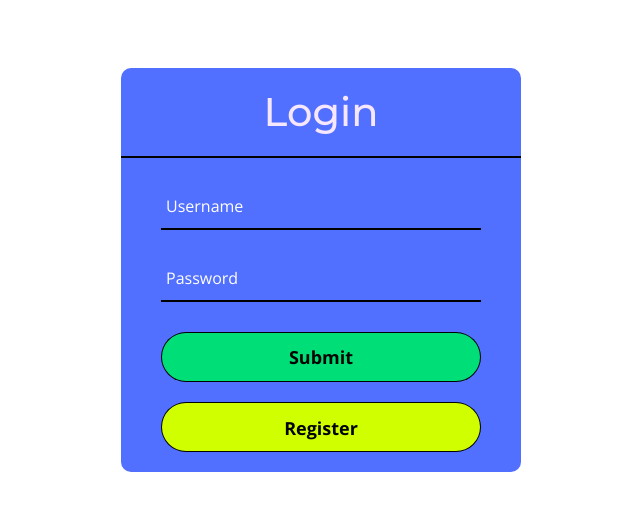
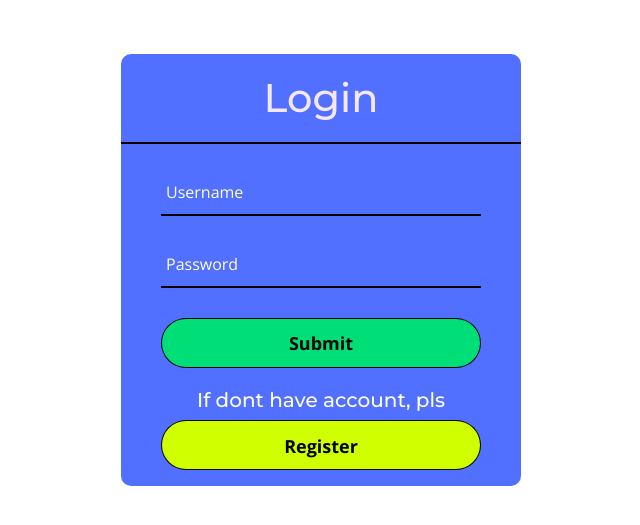
Before and after one commit to xhier2547/Xhi3r-Course-Flask, a Flask app: page /login in a window 1280 px wide. Shown: the part 130-655 px from the top of the page, without its empty margins (319-959 px from the left). Run offline with Flask 3, Linux system fonts and the light colour scheme; some libraries are stand-ins or nearby versions.

Commit message:
edit login page

```diff
--- a/assets/static/css/style.css
+++ b/assets/static/css/style.css
@@ -960,6 +960,7 @@ input[type="submit"]:hover{
   display: block;
   width: 100%;
   height: 50px;
+  text-align: center;
   border: 1px solid;
   background: #d0ff00;
   border-radius: 25px;
@@ -968,9 +969,12 @@ input[type="submit"]:hover{
   font-weight: 700;
   cursor: pointer;
   outline: none;
-  margin: 0px 0 20px;
+  margin: 0px 0 10px;
+  line-height: 50px;
+}
+h5.text-regis {
+  color: #ffffff;
   text-align: center;
-  line-height: 50px;
 }
 a.register-btn:hover{
   border-color:#ffffff ;
--- a/templates/login.html
+++ b/templates/login.html
@@ -2,17 +2,13 @@
 <html lang="en">
 <head>
     <title>Xhi3r Shop</title>
-    <meta charset="utf-8">
-    <meta content="width=device-width, initial-scale=1.0" name="viewport">
-    <meta name="viewport" content="width=device-width, initial-scale=1.0">
+
     <link href="{{ url_for('static', filename='img/xhier-icon.png') }}" rel="icon">
 
     <!-- Google Fonts -->
     <link rel="preconnect" href="https://fonts.googleapis.com">
     <link rel="preconnect" href="https://fonts.gstatic.com" crossorigin>
-    <link
-        href="https://fonts.googleapis.com/css2?family=Open+Sans:ital,wght@0,300;0,400;0,500;0,600;0,700;1,300;1,400;1,600;1,700&family=Montserrat:ital,wght@0,300;0,400;0,500;0,600;0,700;1,300;1,400;1,500;1,600;1,700&family=Raleway:ital,wght@0,300;0,400;0,500;0,600;0,700;1,300;1,400;1,500;1,600;1,700&display=swap"
-        rel="stylesheet">
+    <link href="https://fonts.googleapis.com/css2?family=Open+Sans:ital,wght@0,300;0,400;0,500;0,600;0,700;1,300;1,400;1,600;1,700&family=Montserrat:ital,wght@0,300;0,400;0,500;0,600;0,700;1,300;1,400;1,500;1,600;1,700&family=Raleway:ital,wght@0,300;0,400;0,500;0,600;0,700;1,300;1,400;1,500;1,600;1,700&display=swap" rel="stylesheet">
 
     <!-- Assets -->
     <link href="{{ url_for('static', filename='vendor/bootstrap/css/bootstrap.min.css') }}" rel="stylesheet">
@@ -23,8 +19,7 @@
 
     <!-- CSS main -->
     <link rel="stylesheet" href="{{ url_for('static', filename='css/style.css') }}">
-    <script src="{{ url_for('static', filename='js/script.js') }}"></script>
-
+</head>
 <body>
         <!--  Header -->
     <section id="topbar" class="topbar d-flex align-items-center">
@@ -78,7 +73,8 @@
                 <label>Password</label>
             </div>
             <input type="submit" value="Submit" id="ntp"></input>
-            <a class="register-btn"  href="{{ url_for('register') }}">Register</a>
+            <h5 class="text-regis"><span>If dont have account, pls </span></h5>
+            <a class="register-btn"   href="{{ url_for('register') }}">Register</a>
         </form>
     </div>
 
```
Also changed, not shown: instance/database.db.
